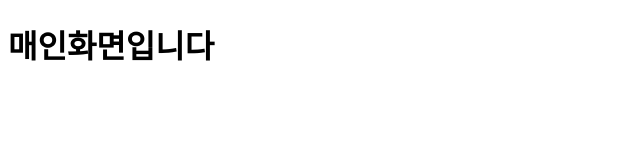
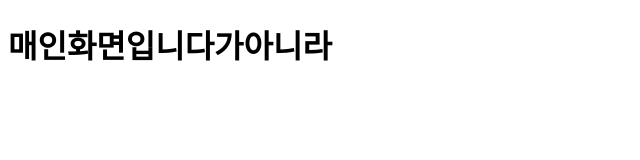
Before and after one commit to keithdietrich1971/gitTmpProject, a plain HTML site: page index.html in a window 1280 px wide. Shown: the whole page, without its empty margins (0-640 px from the left). Drawn offline with Linux system fonts and the light colour scheme.

Commit message:
indexhtmlMod

```diff
--- a/index.html
+++ b/index.html
@@ -7,6 +7,6 @@
 </head>
 <body>
 
-  <h1>매인화면입니다</h1>
+  <h1>매인화면입니다가아니라</h1>
 </body>
 </html>
```
